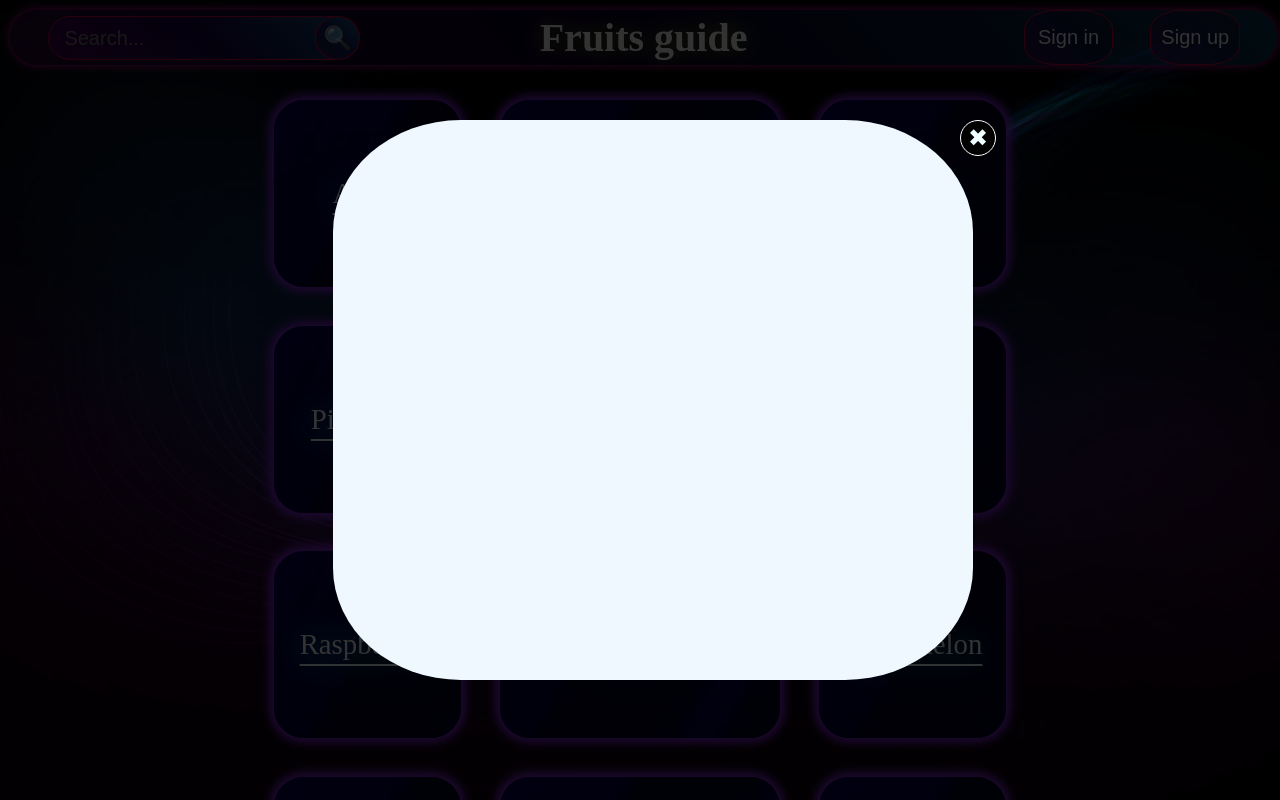
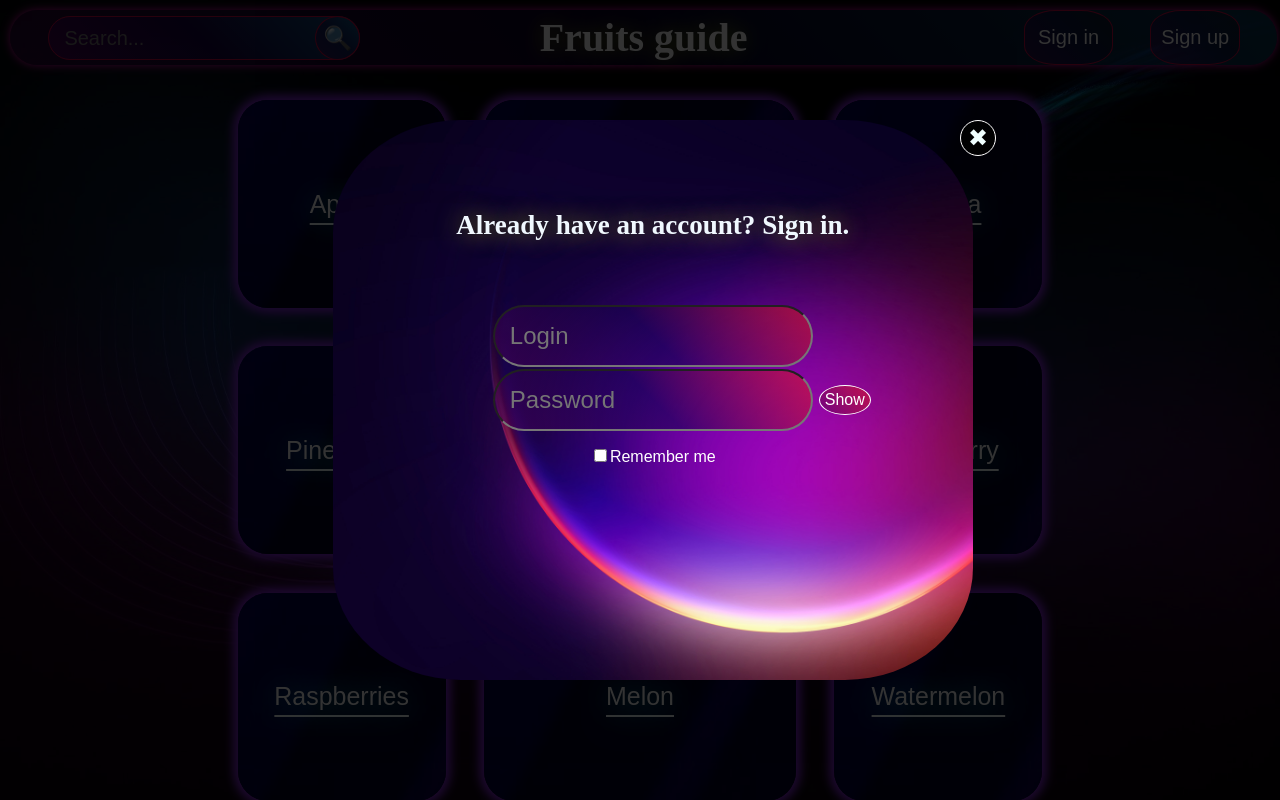
Before and after one commit to Excalibur0888/react-app-1, a React (Create React App) app: page / in a window 1280 px wide. Both pictures are taken after a click on the button "Sign in". Shown: the top 800 px of the page. Built offline with nearby package versions, Linux system fonts and the light colour scheme.

Commit message:
ready for adaptive

```diff
--- a/src/App.js
+++ b/src/App.js
@@ -8,16 +8,18 @@ import ModalWindowIn from "./components/ModalWindow/ModalWindowIn";
 
 function App() {
 	const [boxContent, setboxContent] = useState([
-		'Apple', 'Orange (fruit)', 'Banana', 'Pineapple', 'Cherry', 'Mandarin', 'Raspberries', 'Melon', 'Watermelon', 'Strawberry', 'Grape', 'Blackberry', 'Lime', 'Coconut', 'Lemon'	]);
+		'Apple', 'Orange (fruit)', 'Banana', 'Pineapple', 'Cherry', 'Strawberry', 'Raspberries', 'Melon', 'Watermelon', 'Mandarin (orange)', 'Grape', 'Blackberry', 'Lemon', 'Coconut', 'Lime (fruit)'	]);
 	const[visup, setvisup] = useState(true)
 	const[visin, setvisin] = useState(true)
+	const[isScrollingAllowed, setisScrollingAllowed] = useState(true)
+
 	return (
 	<div className="App">
-		<Header value={visup} funcup={setvisup} funcin={setvisin}>
+		<Header value={visup} funcup={setvisup} funcin={setvisin} funcscroll={setisScrollingAllowed} scr={isScrollingAllowed}>
 		<Searching value={boxContent} func={setboxContent}/>
 		</Header>
-		<ModalWindowUp value={visup} func={setvisup}></ModalWindowUp>
-		<ModalWindowIn value={visin} func={setvisin}></ModalWindowIn>
+		<ModalWindowUp value={visup} func={setvisup} funcscroll={setisScrollingAllowed}>✖</ModalWindowUp>
+		<ModalWindowIn value={visin} func={setvisin} funcscroll={setisScrollingAllowed}>✖</ModalWindowIn>
 		<Containers value={boxContent}></Containers>
 	</div>
   );
--- a/src/components/Grid_containers/Containers.module.css
+++ b/src/components/Grid_containers/Containers.module.css
@@ -1,15 +1,16 @@
 /* задание переменной для ширины */
 :root {
-	--width: calc(9vh + 9vw)
+	--width: calc(10vh + 10vw)
 }
 
+/* гриды */
 .container {
   margin-top: 100px;
   display: grid;
   gap: 3vw;
   justify-content: center;
   text-align: center;
-	font-size: 1.8em;
+	font-size: calc((1vh + 1vw) * 1.2);
   grid-template-columns: var(--width) calc(var(--width)*1.5) calc(var(--width)/1.3) var(--width) calc(var(--width)*1.4);
   grid-template-rows: repeat(3, var(--width));
 }
@@ -29,6 +30,7 @@
 	}
 }
 
+/* стили блоков */
 .box {
 	display: flex;
 	align-items: center;
--- a/src/components/Header/Header.jsx
+++ b/src/components/Header/Header.jsx
@@ -1,19 +1,28 @@
-import React from "react";
+import React, { useEffect } from "react";
 import classes from './Header.module.css';
 
 const Header = (props) => {
-	function modal_windowup_visible () {
+	const styles = {
+		overflow: props.scr ? 'auto' : 'hidden'
+	};
+	useEffect(() => {
+    Object.assign(document.body.style, styles);
+	});
+	function handle_modal_window_in () {
+		props.funcscroll(false)
+		props.funcin(false)
+	}
+	function handle_modal_window_up () {
+		props.funcscroll(false)
 		props.funcup(false)
 	}
-	function modal_windowin_visible () {
-		props.funcin(false)
-	}
+
 	return (
 		<header className={classes.header}>
 		<span className={classes.header__name}>Fruits guide</span>
 		{props.children}
-		<button onClick={modal_windowup_visible} className={classes.in_link}>Sign in</button>
-		<button onClick={modal_windowin_visible} className={classes.up_link}>Sign up</button>
+		<button onClick={handle_modal_window_in} className={classes.in_link}>Sign in</button>
+		<button onClick={handle_modal_window_up} className={classes.up_link}>Sign up</button>
 		</header>
 	)
 };
--- a/src/components/ModalWindow/ModalWindowIn.jsx
+++ b/src/components/ModalWindow/ModalWindowIn.jsx
@@ -1,15 +1,30 @@
-import React from "react";
+import React, { useState } from "react";
 import classes from './ModalWindowIn.module.css';
 
 const ModalWindowIn = (props) => {
 	const style = `${props.value ? classes.wrapper_invisible : classes.wrapper_visible}`
+	const [showPassword, setShowPassword] = useState(false);
 	function cancel_searching () {
+		props.funcscroll(true)
 		props.func(true)
+	}
+	function btn_func (e) {
+		setShowPassword(!showPassword)
+		e.preventDefault()
 	}
 	return (
 		<div className={style}>
-			<button onClick={cancel_searching} className={classes.cancel_modal}>✖</button>
+			<button onClick = {cancel_searching} className={classes.cancel_modal}>{props.children}</button>
 			<form className={classes.form}>
+				<h2 className={classes.tip}>Already have an account? Sign in.</h2>
+				<input type="text" placeholder="Login" className={classes.login_input}/>
+				<input type={showPassword ? 'text' : 'password'} placeholder="Password" className={classes.password_input}/>
+				<button className={classes.showing_btn} onClick={btn_func}>
+        {showPassword ? 'Hide' : 'Show'}
+      	</button>
+				<div className={classes.remember_checkbox}>
+				<input type="checkbox"/><label>Remember me</label>
+				</div>
 			</form>
 		</div>
 	)
--- a/src/components/ModalWindow/ModalWindowIn.module.css
+++ b/src/components/ModalWindow/ModalWindowIn.module.css
@@ -1,3 +1,4 @@
+/* фон формы */
 .wrapper_visible {
 	position: absolute;
 	top: 0;
@@ -14,6 +15,7 @@
 	display: none;
 }
 
+/* кнопка отмены */
 .cancel_modal {
 	position: absolute;
 	cursor: pointer;
@@ -36,7 +38,11 @@
 	transform: scale(.8);
 }
 
+/* форма */
 .form {
+	display: flex;
+	justify-content: center;
+	align-items: center;
 	position: absolute;
 	top: 15%;
 	left: 26%;
@@ -44,11 +50,70 @@
 	bottom: 0;
 	width: 50vw;
 	height: 70vh;
-	background-color: aliceblue;
+	background-image: url('./bg_modal.jpeg');
+	background-size: cover;
 	border-radius: 20%;
 	animation: opacity 1s ease;
 }
 
+.tip {
+	position: absolute;
+	text-align: center;
+	align-self: start;
+	text-shadow: 0 0 25px rgba(208, 235, 9, 0.589);
+	top: 12%;
+	color: aliceblue;
+	font-size: calc((1vh + 1vw) * 1.3);
+	font-family: 'Times New Roman', Times, serif;
+}
+
+.login_input {
+	display: block;
+	position: absolute;
+	color: white;
+	margin-bottom: 20%;
+	background: linear-gradient(45deg, rgba(76, 2, 89, .5), rgba(16, 2, 70, .5), rgba(245, 27, 19, 0.5));
+	border-radius: 100px;
+	padding: 15px;
+	width: 50%;
+	height: auto;
+	font-size: 1.5em;
+}
+
+.password_input {
+	display: block;
+	position: absolute;
+	color: white;
+	background: linear-gradient(45deg, rgba(76, 2, 89, .5), rgba(16, 2, 70, .5), rgba(245, 27, 19, 0.5));
+	border-radius: 100px;
+	padding: 15px;
+	width: 50%;
+	height: auto;
+	font-size: 1.5em;
+}
+
+.showing_btn {
+	position: absolute;
+	background: linear-gradient(45deg, rgba(76, 2, 89, .5), rgba(245, 27, 19, 0.5));
+	color: white;
+	margin-left: 60%;
+	height: auto;
+	padding: 5px;
+	font-size: 1em;
+	border: 1px solid white;
+	border-radius: 80%;
+}
+
+.remember_checkbox {
+	position: relative;
+	top: 10%;
+	color: white;
+}
+
+/* адаптив для модального окна */
+
+
+/* анимации */
 @keyframes opacity{
 	from {
 		opacity: 0;
--- a/src/components/ModalWindow/ModalWindowUp.jsx
+++ b/src/components/ModalWindow/ModalWindowUp.jsx
@@ -4,11 +4,13 @@ import classes from './ModalWindowUp.module.css';
 const ModalWindowUp = (props) => {
 	const style = `${props.value ? classes.wrapper_invisible : classes.wrapper_visible}`
 	function cancel_searching () {
+		props.funcscroll(true)
 		props.func(true)
 	}
+
 	return (
 		<div className={style}>
-			<button onClick={cancel_searching} className={classes.cancel_modal}>✖</button>
+			<button onClick={cancel_searching} className={classes.cancel_modal}>{props.children}</button>
 			<form className={classes.form}>
 			</form>
 		</div>
--- a/src/components/ModalWindow/ModalWindowUp.module.css
+++ b/src/components/ModalWindow/ModalWindowUp.module.css
@@ -1,3 +1,4 @@
+/* фон формы */
 .wrapper_visible {
 	position: absolute;
 	display: flex;
@@ -17,6 +18,7 @@
 	display: none;
 }
 
+/* кнопка отмены */
 .cancel_modal {
 	position: absolute;
 	cursor: pointer;
@@ -40,6 +42,7 @@
 	transform: scale(.8);
 }
 
+/* форма */
 .form {
 	position: absolute;
 	top: 15%;
@@ -48,11 +51,13 @@
 	bottom: 0;
 	width: 50vw;
 	height: 70vh;
-	background-color: aliceblue;
+	background-image: url('./bg_modal.jpeg');
+	background-size: cover;
 	border-radius: 20%;
 	animation: opacity 1s ease;
 }
 
+/* анимации */
 @keyframes opacity{
 	from {
 		opacity: 0;
--- a/src/components/Seacrh/Searching.module.css
+++ b/src/components/Seacrh/Searching.module.css
@@ -7,7 +7,6 @@
 	position: absolute;
 	top: 6px;
 	font-size: 20px;
-	font-family: Arial, sans-serif;
 	left: 3vw;
 	right: 0;
 	bottom: 0;
@@ -24,7 +23,6 @@
 	position: absolute;
 	color: white;
 	font-size: 20px;
-	font-family: Arial, sans-serif;
 	left: 0;
 	right: 0;
 	top: 0;
@@ -63,7 +61,7 @@
 	border: 1px solid rgb(252, 251, 251);
 	width: 30px;
 	height: 30px;
-	left: 100%;
+	left: 101%;
 	top: 17%;
 	right: 0;
 	bottom: 0;
--- a/src/styles/App.css
+++ b/src/styles/App.css
@@ -7,4 +7,5 @@ body {
 	background-attachment: fixed;
 	background-size: cover;
 	background-repeat: no-repeat;
+	font-family: Arial, Helvetica, sans-serif;
 }
```
Also changed, not shown: src/components/ModalWindow/bg_modal.jpeg (added), src/img/apple.jpg (deleted).
